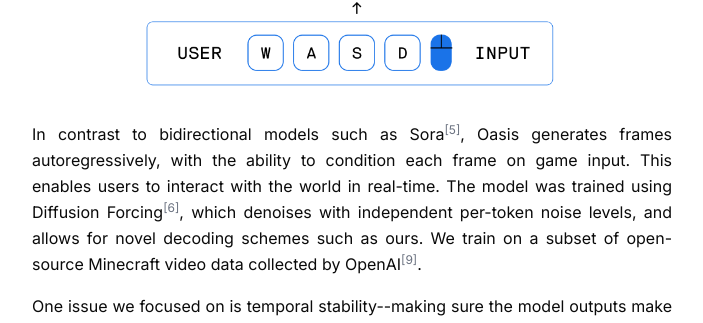
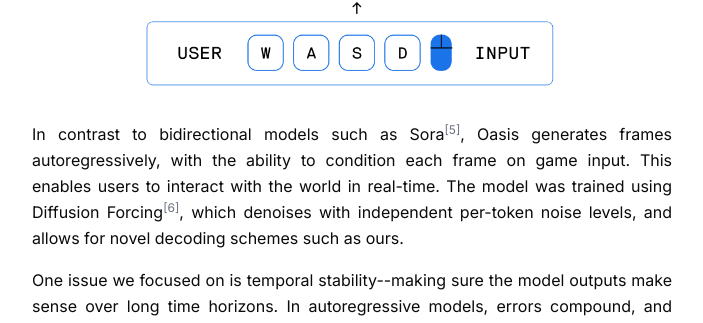
Before and after one commit to oasis-model/oasis-web, a Next.js app: page / in a window 1280 px wide. Shown: the part 3340-3663 px from the top of the page, without its empty margins (288-991 px from the left). Built offline with nearby package versions, Linux system fonts and the light colour scheme.

Commit message:
minecraft

```diff
--- a/src/app/page.tsx
+++ b/src/app/page.tsx
@@ -232,7 +232,7 @@ export default function Home() {
 
         <Image src="/arch_new.png" alt="Architecture" width={1000} height={500} />
 
-        <p className="text-justify leading-relaxed">In contrast to bidirectional models such as Sora<sup className="text-gray-500">[5]</sup>, Oasis generates frames autoregressively, with the ability to condition each frame on game input. This enables users to interact with the world in real-time. The model was trained using Diffusion Forcing<sup className="text-gray-500">[6]</sup>, which denoises with independent per-token noise levels, and allows for novel decoding schemes such as ours. We train on a subset of open-source Minecraft video data collected by OpenAI<sup className="text-gray-500">[9]</sup>.</p>
+        <p className="text-justify leading-relaxed">In contrast to bidirectional models such as Sora<sup className="text-gray-500">[5]</sup>, Oasis generates frames autoregressively, with the ability to condition each frame on game input. This enables users to interact with the world in real-time. The model was trained using Diffusion Forcing<sup className="text-gray-500">[6]</sup>, which denoises with independent per-token noise levels, and allows for novel decoding schemes such as ours.</p>
 
         <p className="text-justify leading-relaxed">One issue we focused on is temporal stability--making sure the model outputs make sense over long time horizons. In autoregressive models, errors compound, and small imperfections can quickly snowball into glitched frames. Solving this required innovations in long-context generation.</p>
 
@@ -354,7 +354,7 @@ export default function Home() {
           <p className="text-justify text-sm text-secondary-foreground">[6]: <a className="underline" href="https://arxiv.org/abs/2407.01392">Chen et al., Diffusion Forcing: Diffusion Forcing: Next-token Prediction Meets Full-Sequence Diffusion</a></p>
           <p className="text-justify text-sm text-secondary-foreground">[7]: <a className="underline" href="https://www.genmo.ai/blog">Genmo, Mochi 1: A new SOTA in open-source video generation models</a></p>
           <p className="text-justify text-sm text-secondary-foreground">[8]: <a className="underline" href="https://runwayml.com/research/introducing-gen-3-alpha">Runway, Introducing Gen-3 Alpha: A New Frontier for Video Generation</a></p>
-          <p className="text-justify text-sm text-secondary-foreground">[9]: <a className="underline" href="https://arxiv.org/abs/2206.11795">Video PreTraining (VPT): Learning to Act by Watching Unlabeled Online Videos</a></p>
+          {/* <p className="text-justify text-sm text-secondary-foreground">[9]: <a className="underline" href="https://arxiv.org/abs/2206.11795">Video PreTraining (VPT): Learning to Act by Watching Unlabeled Online Videos</a></p> */}
           <p className="text-justify text-sm text-secondary-foreground">* Estimated throughput figures - Sora reported, Mochi-1 from FAL.AI endpoint adjusted for parameter count, Runway from Gen-3 reported throughput</p>
           </div>
 
```
